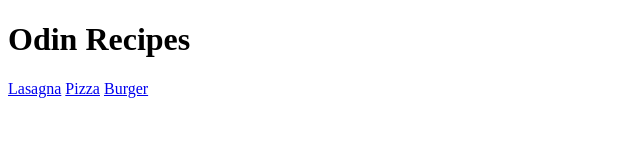
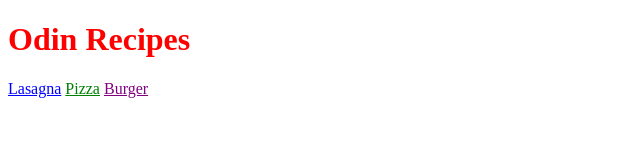
Before and after one commit to KaranberrySauce/odin-recipes, a plain HTML site: page index.html in a window 1280 px wide. Shown: the whole page, without its empty margins (0-640 px from the left). Drawn offline with Linux system fonts and the light colour scheme.

Commit message:
add different types of selectors to css file

```diff
--- a/css/styles.css
+++ b/css/styles.css
@@ -0,0 +1,20 @@
+
+/*universal selector*/
+*{
+    color: purple;
+}
+
+/*type selector*/
+h1{
+    color: red;
+}
+
+/*class selector*/
+.class1{
+    color: blue;
+}
+
+/*id selector*/
+#id1{
+    color: green;
+}
--- a/index.html
+++ b/index.html
@@ -9,8 +9,8 @@
   </head>
   <body>
     <h1>Odin Recipes</h1>
-    <a href="recipes/lasagna.html">Lasagna</a>
-    <a href="recipes/pizza.html">Pizza</a>
+    <a class = "class1" href="recipes/lasagna.html">Lasagna</a>
+    <a id = "id1" href="recipes/pizza.html">Pizza</a>
     <a href="recipes/burger.html">Burger</a>
   </body>
 </html>
```
Also changed, not shown: recipes/burger.html (+1 -1 lines), recipes/lasagna.html (+1 -1 lines), recipes/pizza.html (+1 -1 lines).
